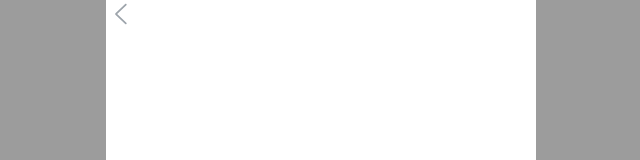
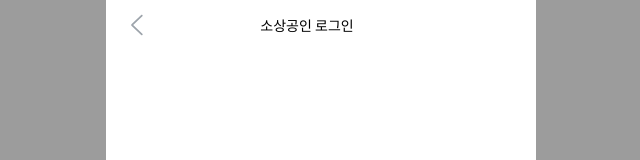
Before and after one commit to YU-Capstone-Design/All-Ligo-Web, a React (Vite) app: page /login in a window 1280 px wide. Shown: the top 160 px of the page, without its empty margins (319-959 px from the left). Built offline with nearby package versions, Linux system fonts and the light colour scheme.

Commit message:
feat  : 소상공인 Header 컴포넌트

```diff
--- a/src/components/auth/OwnerLoginHeader.jsx
+++ b/src/components/auth/OwnerLoginHeader.jsx
@@ -1,10 +1,23 @@
 import React from 'react'
+import { useNavigate } from 'react-router-dom'
 import arrowup from '../../assets/arrow-up.svg'
 
 const OwnerLoginHeader = () => {
+  const navigate = useNavigate()
+
   return (
-    <div>
-        <img src={arrowup}/>
+    <div className="flex flex-row items-center py-[11px]">
+      <button
+        type="button"
+        onClick={() => navigate(-1)}
+        className="pl-[16px]"
+      >
+        <img src={arrowup} alt="뒤로가기" />
+      </button>
+
+      <div className="text-[14px] w-[314px] leading-[20px] text-center flex justify-center">
+        소상공인 로그인
+      </div>
     </div>
   )
 }
```
